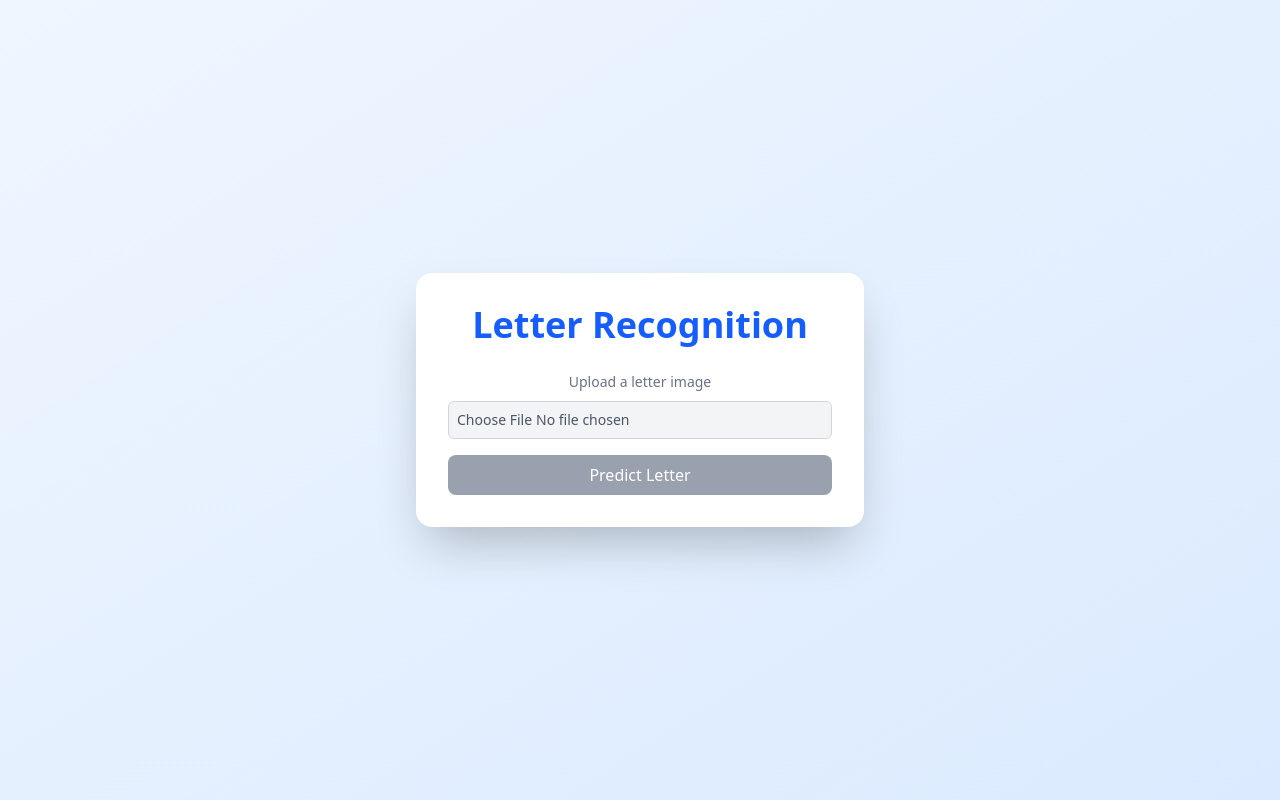
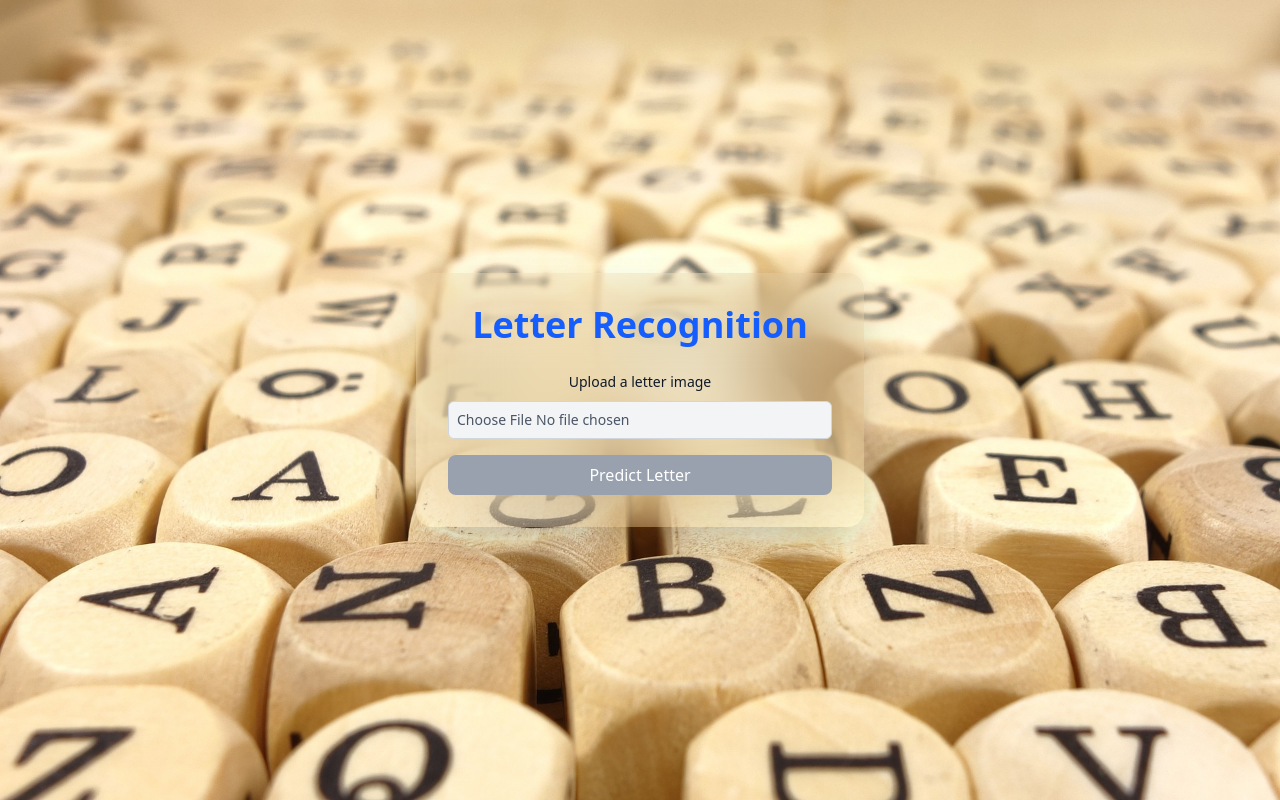
Before and after one commit to Hasintha-Darshana/Sinhala-handwritten-letter-frontend, a React (Vite) app: page / in a window 1280 px wide. Built offline with nearby package versions, Linux system fonts and the light colour scheme.

Commit message:
add background image

```diff
--- a/src/App.jsx
+++ b/src/App.jsx
@@ -20,12 +20,12 @@ function App() {
   };
 
   return (
-    <div className="min-h-screen bg-gradient-to-br from-blue-50 to-blue-100 flex items-center justify-center p-4">
-      <div className="bg-white rounded-2xl shadow-2xl p-8 w-full max-w-md text-center">
+    <div className="min-h-screen bg-[url('/background.jpg')] bg-center bg-cover flex items-center justify-center p-4 ">
+      <div className=" rounded-2xl shadow-2xl p-8 w-full max-w-md text-center backdrop-blur-2xl">
         <h1 className="text-4xl font-bold text-blue-600 mb-6">Letter Recognition</h1>
 
         <label className="block mb-4 cursor-pointer">
-          <span className="text-sm text-gray-500">Upload a letter image</span>
+          <span className="text-sm text-gray-900">Upload a letter image</span>
           <input
             type="file"
             accept="image/*"
```
Also changed, not shown: public/background.jpg (added).
